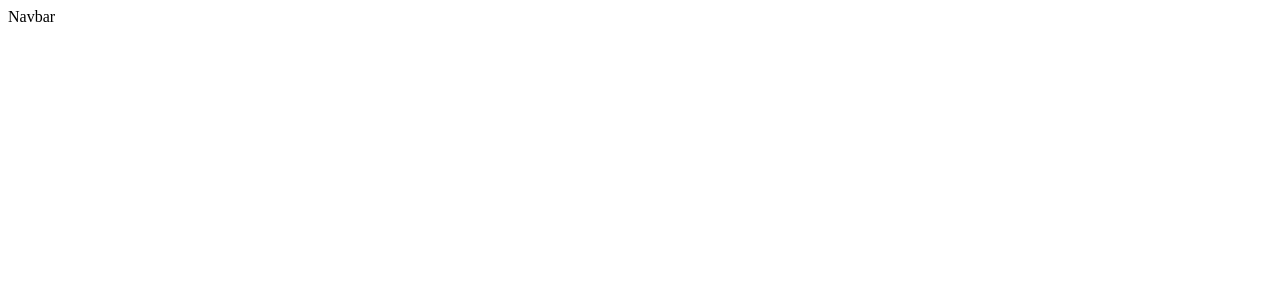
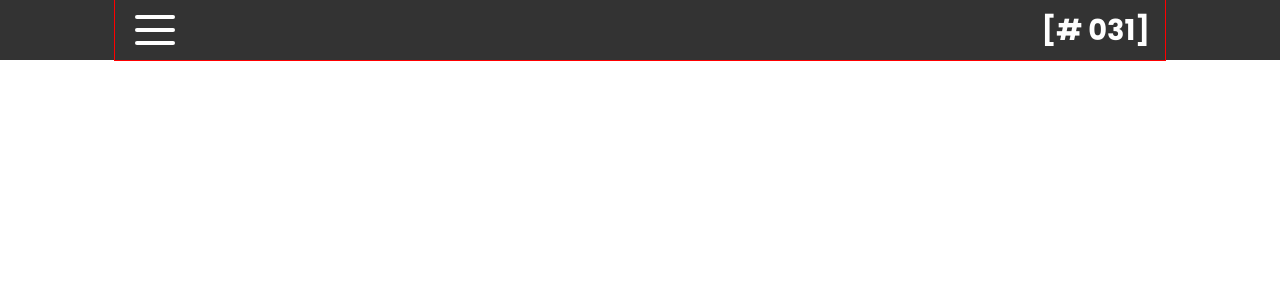
Before and after one commit to presh-031/Portfolio2.0, a React (Create React App) app: page / in a window 1280 px wide. Before the commit this address had no page. Shown: the top 300 px of the page. Built offline with nearby package versions, Linux system fonts and the light colour scheme.

Commit message:
navbar works, onto making pages for diff routes

```diff
--- a/src/App.js
+++ b/src/App.js
@@ -1,13 +1,15 @@
 import { BrowserRouter, Routes, Route } from "react-router-dom";
-import Navbar from "./components/Navbar";
+import Navbar from "./components/Navbar/Navbar";
 
 import "./App.css";
+import Navbar2 from "./components/Navbar2/Navbar2";
 
 function App() {
   return (
     <div className="App">
       <BrowserRouter>
-        <Navbar />
+        {/* <Navbar /> */}
+        <Navbar2 />
         <Routes>
           <Route></Route>
         </Routes>
--- a/src/components/Navbar.jsx
+++ /dev/null
@@ -1,5 +0,0 @@
-const Navbar = () => {
-  return <div>Navbar</div>;
-};
-
-export default Navbar;
--- /dev/null
+++ b/src/components/Navbar/Navbar.css
@@ -0,0 +1,105 @@
+.navigation {
+  height: 60px;
+  width: 100%;
+  display: flex;
+  align-items: center;
+  position: relative;
+  padding: 0.5rem 0rem;
+  background-color: #fff;
+  color: black;
+  box-shadow: 0 2px 2px 2px rgba(9, 9, 9, 0.23);
+}
+.brand-name {
+  text-decoration: none;
+  color: black;
+  font-size: 1.3rem;
+  margin-left: 1rem;
+}
+.navigation-menu {
+  margin-left: auto;
+}
+.navigation-menu ul {
+  display: flex;
+  padding: 0;
+}
+.navigation-menu li {
+  /* // removes default disc bullet for li tags and applies margin to left & right side */
+  list-style-type: none;
+  margin: 0 1rem;
+}
+.navigation-menu li a {
+  /* // increases the surface area of the anchor tag to span more than just the anchor text */
+  text-decoration: none;
+  display: block;
+  width: 100%;
+}
+.hamburger {
+  /* // removes default border on button element */
+  border: 0;
+  height: 40px;
+  width: 40px;
+  padding: 0.5rem;
+  border-radius: 50%;
+  background-color: #283b8b;
+  cursor: pointer;
+  transition: background-color 0.2s ease-in-out;
+  /* // positions the icon to the right and center aligns it vertically */
+  position: absolute;
+  top: 50%;
+  right: 25px;
+  transform: translateY(-50%);
+  display: none;
+}
+.hamburger:hover {
+  background-color: #2642af;
+}
+@media screen and (max-width: 768px) {
+  .hamburger {
+    display: block;
+  }
+}
+@media screen and (max-width: 768px) {
+  .navigation-menu ul {
+    display: none;
+  }
+}
+@media screen and (max-width: 768px) {
+  .navigation-menu ul {
+    /* // navigation menu is positioned to start 60px from the top of the document (which is directly below the navbar) */
+    position: absolute;
+    top: 60px;
+    left: 0;
+    /* // stacks the li tags vertically */
+    flex-direction: column;
+    /* // makes menu span full height and width */
+    width: 100%;
+    height: calc(100vh - 77px);
+    background-color: white;
+    border-top: 1px solid black;
+  }
+  .navigation-menu li {
+    /* // centers link text and strips off margin */
+    text-align: center;
+    margin: 0;
+  }
+  .navigation-menu li a {
+    color: black;
+    /* // increases the surface area of the anchor tag to span the full width of the menu */
+    width: 100%;
+    padding: 1.5rem 0;
+  }
+  .navigation-menu li:hover {
+    background-color: #eee;
+  }
+}
+@media screen and (max-width: 768px) {
+  .navigation-menu ul {
+    /* previous styles */
+    display: none;
+  }
+}
+@media screen and (max-width: 768px) {
+  .navigation-menu.expanded ul {
+    display: block;
+  }
+}
--- /dev/null
+++ b/src/components/Navbar/Navbar.jsx
@@ -0,0 +1,43 @@
+import { useState } from "react";
+
+import "./Navbar.css";
+const Navbar = () => {
+  const [isNavExpanded, setIsNavExpanded] = useState(false);
+  return (
+    <nav className="navigation">
+      <a href="/" className="brand-name">
+        MacroSoft
+      </a>
+      <button
+        className="hamburger"
+        onClick={() => {
+          setIsNavExpanded(!isNavExpanded);
+        }}
+      >
+        {/* hamburger svg code... */}
+        <svg xmlns="http://www.w3.org/2000/svg" className="h-5 w-5" viewBox="0 0 20 20" fill="white">
+          <path
+            fillRule="evenodd"
+            d="M3 5a1 1 0 011-1h12a1 1 0 110 2H4a1 1 0 01-1-1zM3 10a1 1 0 011-1h12a1 1 0 110 2H4a1 1 0 01-1-1zM9 15a1 1 0 011-1h6a1 1 0 110 2h-6a1 1 0 01-1-1z"
+            clipRule="evenodd"
+          />
+        </svg>
+      </button>
+      <div className={isNavExpanded ? "navigation-menu expanded" : "navigation-menu"}>
+        <ul>
+          <li>
+            <a href="/home">Home</a>
+          </li>
+          <li>
+            <a href="/about">About</a>
+          </li>
+          <li>
+            <a href="/contact">Contact</a>
+          </li>
+        </ul>
+      </div>
+    </nav>
+  );
+};
+
+export default Navbar;
--- /dev/null
+++ b/src/components/Navbar2/Navbar2.css
@@ -0,0 +1,161 @@
+@import url("https://fonts.googleapis.com/css2?family=Poppins:ital,wght@0,100;0,200;0,300;0,400;0,500;0,600;0,700;0,800;0,900;1,100;1,200;1,300;1,400;1,500;1,600;1,700;1,800;1,900&display=swap");
+
+* {
+  margin: 0;
+  padding: 0;
+  box-sizing: border-box;
+}
+
+body {
+  font-family: "Poppins", sans-serif;
+}
+
+.container {
+  max-width: 1050px;
+  width: 90%;
+  margin: auto;
+  outline: 1px solid red;
+}
+
+.navbar {
+  width: 100%;
+  background-color: #333;
+  /* // */
+  position: fixed;
+  top: 0px;
+  z-index: 10;
+}
+
+.nav-container {
+  display: flex;
+  justify-content: space-between;
+  align-items: center;
+  height: 62px;
+  outline: 1px solid red;
+}
+
+.navbar .menu-items {
+  display: flex;
+  height: 100vh;
+}
+
+.navbar .nav-container li {
+  list-style: none;
+}
+
+.navbar .nav-container a {
+  text-decoration: none;
+  /* // color: #0e2431; */
+  color: #fff;
+  font-weight: 500;
+  font-size: 3rem;
+  padding: 0.7rem;
+}
+
+.navbar .nav-container a:hover {
+  font-weight: bolder;
+}
+
+.nav-container {
+  display: block;
+  position: relative;
+  height: 60px;
+  /* // outline: 1px solid red; */
+}
+
+.nav-container .checkbox {
+  position: absolute;
+  display: block;
+  height: 32px;
+  width: 32px;
+  top: 20px;
+  left: 20px;
+  z-index: 5;
+  opacity: 0;
+  cursor: pointer;
+}
+
+.nav-container .hamburger-lines {
+  display: block;
+  height: 30px;
+  width: 40px;
+  position: absolute;
+  top: 15px;
+  left: 20px;
+  z-index: 2;
+  display: flex;
+  flex-direction: column;
+  justify-content: space-between;
+}
+
+.nav-container .hamburger-lines .line {
+  display: block;
+  height: 4px;
+  width: 100%;
+  border-radius: 10px;
+  background: #fff;
+}
+
+.nav-container .hamburger-lines .line1 {
+  transform-origin: 0% 0%;
+  transition: transform 0.4s ease-in-out;
+}
+
+.nav-container .hamburger-lines .line2 {
+  transition: transform 0.2s ease-in-out;
+}
+
+.nav-container .hamburger-lines .line3 {
+  transform-origin: 0% 100%;
+  transition: transform 0.4s ease-in-out;
+}
+
+.navbar .menu-items {
+  padding-top: 120px;
+  background-color: #333;
+  height: 100vh;
+  width: 100%;
+  transform: translate(-150%);
+  display: flex;
+  flex-direction: column;
+  margin-left: -40px;
+  padding-left: 50px;
+  transition: transform 0.5s ease-in-out;
+  text-align: center;
+}
+
+.navbar .menu-items li {
+  margin-bottom: 5rem;
+  font-size: 1.5rem;
+  font-weight: 500;
+}
+
+.logo {
+  position: absolute;
+  right: 15px;
+  font-size: 1.2rem;
+  color: #fff;
+  height: 100%;
+  display: flex;
+  align-items: center;
+}
+
+.nav-container input[type="checkbox"]:checked ~ .menu-items {
+  transform: translateX(0);
+}
+
+.nav-container input[type="checkbox"]:checked ~ .hamburger-lines .line1 {
+  transform: rotate(45deg);
+}
+
+.nav-container input[type="checkbox"]:checked ~ .hamburger-lines .line2 {
+  transform: scaleY(0);
+}
+
+.nav-container input[type="checkbox"]:checked ~ .hamburger-lines .line3 {
+  transform: rotate(-45deg);
+}
+
+.nav-container input[type="checkbox"]:checked ~ .logo {
+  display: none;
+}
--- /dev/null
+++ b/src/components/Navbar2/Navbar2.jsx
@@ -0,0 +1,41 @@
+import "./Navbar2.css";
+const Navbar2 = () => {
+  return (
+    <header>
+      <nav>
+        <div class="navbar">
+          <div class="container nav-container">
+            <input class="checkbox" type="checkbox" name="" id="" />
+            <div class="hamburger-lines">
+              <span class="line line1"></span>
+              <span class="line line2"></span>
+              <span class="line line3"></span>
+            </div>
+            <div class="logo">
+              <h1>[# 031]</h1>
+            </div>
+            <div class="menu-items">
+              <li>
+                <a href="/">Home</a>
+              </li>
+              <li>
+                <a href="./about.html">about</a>
+              </li>
+              <li>
+                <a href="./projects.html">projects</a>
+              </li>
+              <li>
+                <a href="#">resume</a>
+              </li>
+              <li>
+                <a href="./contact.html">contact</a>
+              </li>
+            </div>
+          </div>
+        </div>
+      </nav>
+    </header>
+  );
+};
+
+export default Navbar2;
```
